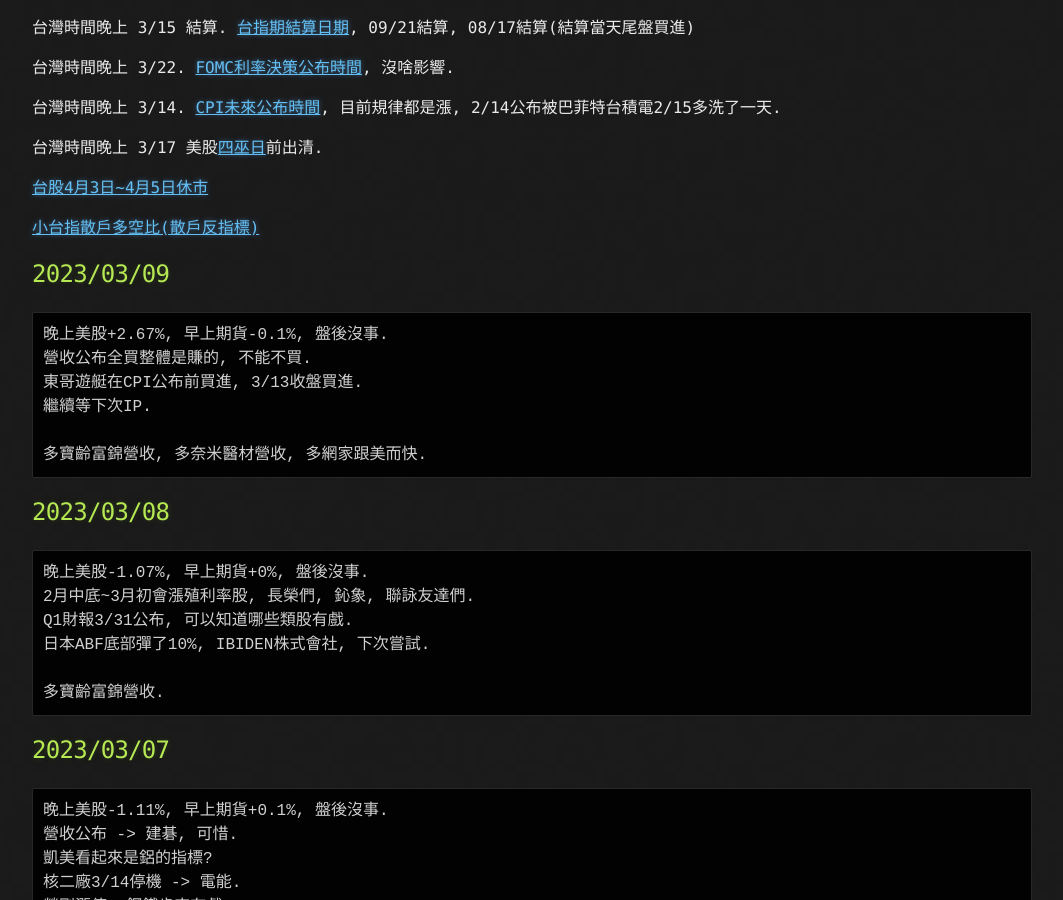
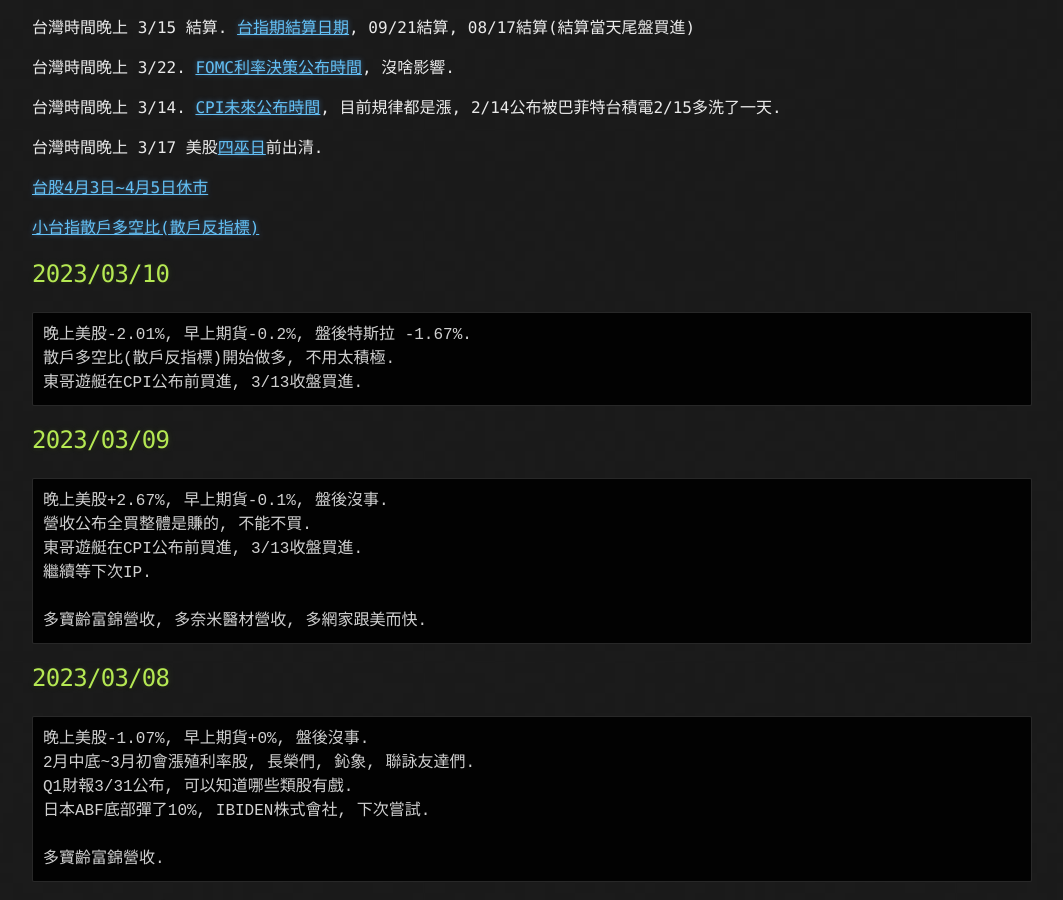
Before and after one commit to lepg5487/Stock_God, a Jekyll site: the page built from index.md, in a window 1280 px wide and 900 px high, scrolled down 402 px. Shown: the whole window, without its empty margins (108-1171 px from the left). Built offline with Jekyll 4.4.1, drawn with Linux system fonts in a browser that asks for light colours; our own code applies the rules of GitHub Pages for plain Markdown files.

Commit message:
Update index.md

````diff
--- a/index.md
+++ b/index.md
@@ -21,6 +21,13 @@
 [台股4月3日~4月5日休市](https://www.twse.com.tw/zh/holidaySchedule/holidaySchedule)
 
 [小台指散戶多空比(散戶反指標)](https://www.macromicro.me/charts/20069/tw-mtx-long-to-short-ratio-of-individual-player)
+
+## 2023/03/10
+```
+晚上美股-2.01%, 早上期貨-0.2%, 盤後特斯拉 -1.67%.
+散戶多空比(散戶反指標)開始做多, 不用太積極.
+東哥遊艇在CPI公布前買進, 3/13收盤買進.
+```
 
 ## 2023/03/09
 ```
````
